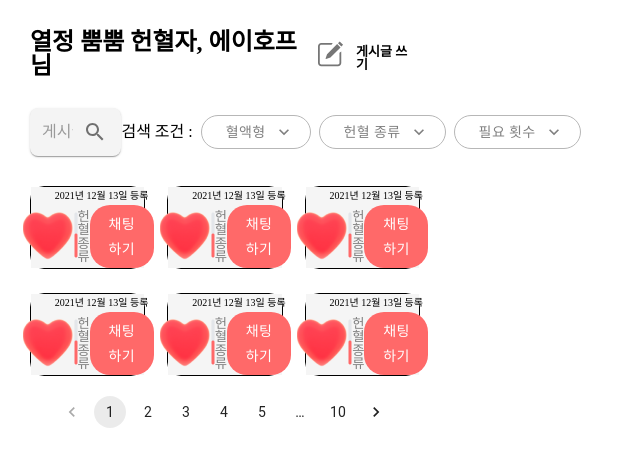
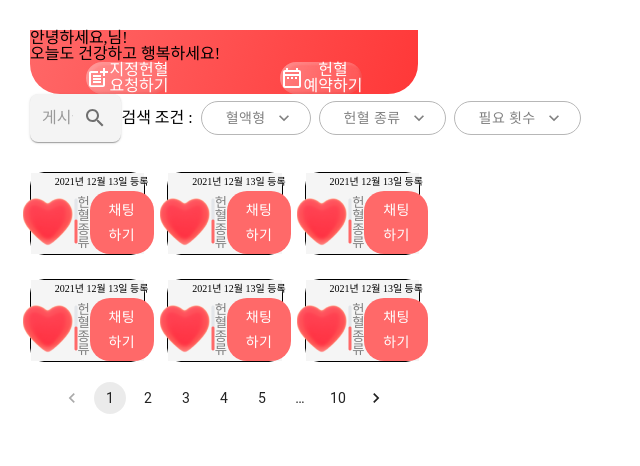
Before and after one commit to emibgo2/pple-main, a React (Create React App) app in the folder pple-main-web-client/: page / in a window 1280 px wide. Shown: the top 466 px of the page, without its empty margins (0-640 px from the left). Built offline with nearby package versions, Linux system fonts and the light colour scheme.

Commit message:
Design : change HomePageHeader Component

```diff
--- a/pple-main-web-client/src/components/home/HomePageHeader.tsx
+++ b/pple-main-web-client/src/components/home/HomePageHeader.tsx
@@ -1,34 +1,72 @@
+import { Button, IconButton } from '@mui/material';
 import React from 'react';
 import styled from 'styled-components';
-import writeImg from '../../lib/images/writepost.svg';
-
+import mstyled from '@emotion/styled';
+import PostAddOutlinedIcon from '@mui/icons-material/PostAddOutlined';
+import DateRangeOutlinedIcon from '@mui/icons-material/DateRangeOutlined';
 const HomePageHeaderBlock = styled.div`
+  background: linear-gradient(109.4deg, #ff6969 -3.19%, #ff3333 109.95%);
+  border-radius: 0px 0px 30px 30px;
+`;
+const Title = styled.div``;
+const ButtonGroup = styled.div`
     display:flex;
-    align-items: center;
-    justify-content: space-between;
-    font-weight:bolder;
-    font-size:x-large;
-    margin-bottom: 30px;
+    align-items:center;
+    justify-content: space-around;
 `;
-
-const RightColumBox = styled.div`
-    display:flex;
-    align-content:center;
-    & > div {
-        margin-left: 10px;
-        font-size: small;
-        padding-top:8px;
+const ButtonContent = styled.div``;
+const StyledButton = styled.div`
+color:white;
+  background: linear-gradient(104.83deg,rgba(255, 255, 255, 0.3) -5.98%,rgba(255, 255, 255, 0.1) 107.85%);
+  box-shadow: inset 3px 3px 2px rgba(255, 255, 255, 0.1),inset -2px -2px 2px rgba(167, 0, 0, 0.1);
+  backdrop-filter: blur(4px);
+  /* Note: backdrop-filter has minimal browser support */
+  border-radius: 30px;
+  text-align: center;
+  &:hover{
+    opacity:0.8;
+    cursor: pointer;
+  }
+  &:active{
+      opacity:1.0;
   }
 `;
+const ButtonBox = styled.div`
+    display:flex;
+    align-items:center;
+    justify-content: center;
+`;
+interface HomeHeaderProps{
+    name: string;
+}
 
-const HomePageHeader = () => {
+const HomePageHeader: React.FC<HomeHeaderProps> = ({name}) => {
     return (
       <HomePageHeaderBlock>
-            <div>열정 뿜뿜 헌혈자, 에이호프님</div>
-            <RightColumBox>
-                <img src={writeImg} alt="게시글 쓰기"/>
-                <div>게시글 쓰기</div>
-            </RightColumBox>
+        <Title>
+          <div>안녕하세요,{name}님!</div>
+          <div>오늘도 건강하고 행복하세요!</div>
+        </Title>
+        <ButtonGroup>
+          <StyledButton>
+            <ButtonBox>
+              <PostAddOutlinedIcon />
+              <ButtonContent>
+                <div className="button-text-top">지정헌혈</div>
+                <div className="button-text-bottom">요청하기</div>
+              </ButtonContent>
+            </ButtonBox>
+          </StyledButton>
+          <StyledButton>
+            <ButtonBox>
+              <DateRangeOutlinedIcon />
+              <ButtonContent>
+                <div className="button-text-top">헌혈</div>
+                <div className="button-text-bottom">예약하기</div>
+              </ButtonContent>
+            </ButtonBox>
+          </StyledButton>
+        </ButtonGroup>
       </HomePageHeaderBlock>
     );
 };
```
Lines whose indentation alone changed are shown as unchanged.
